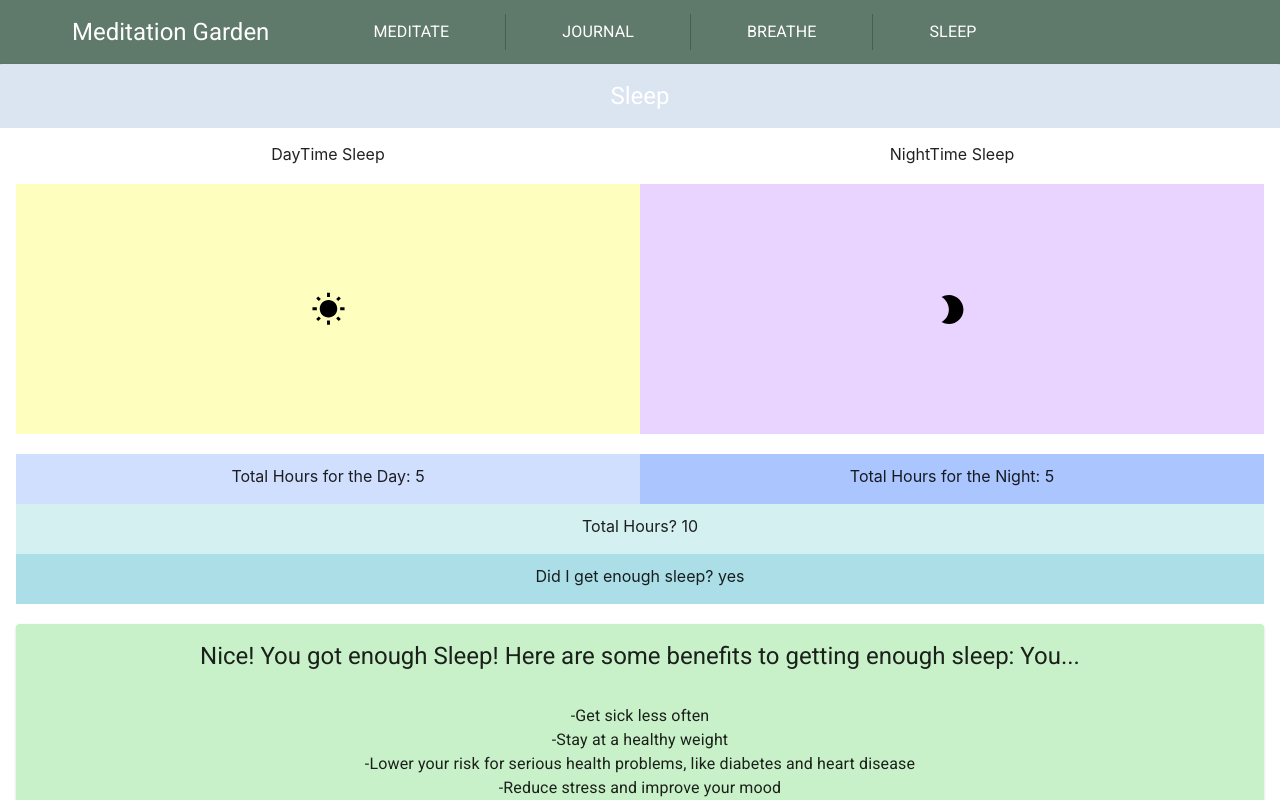
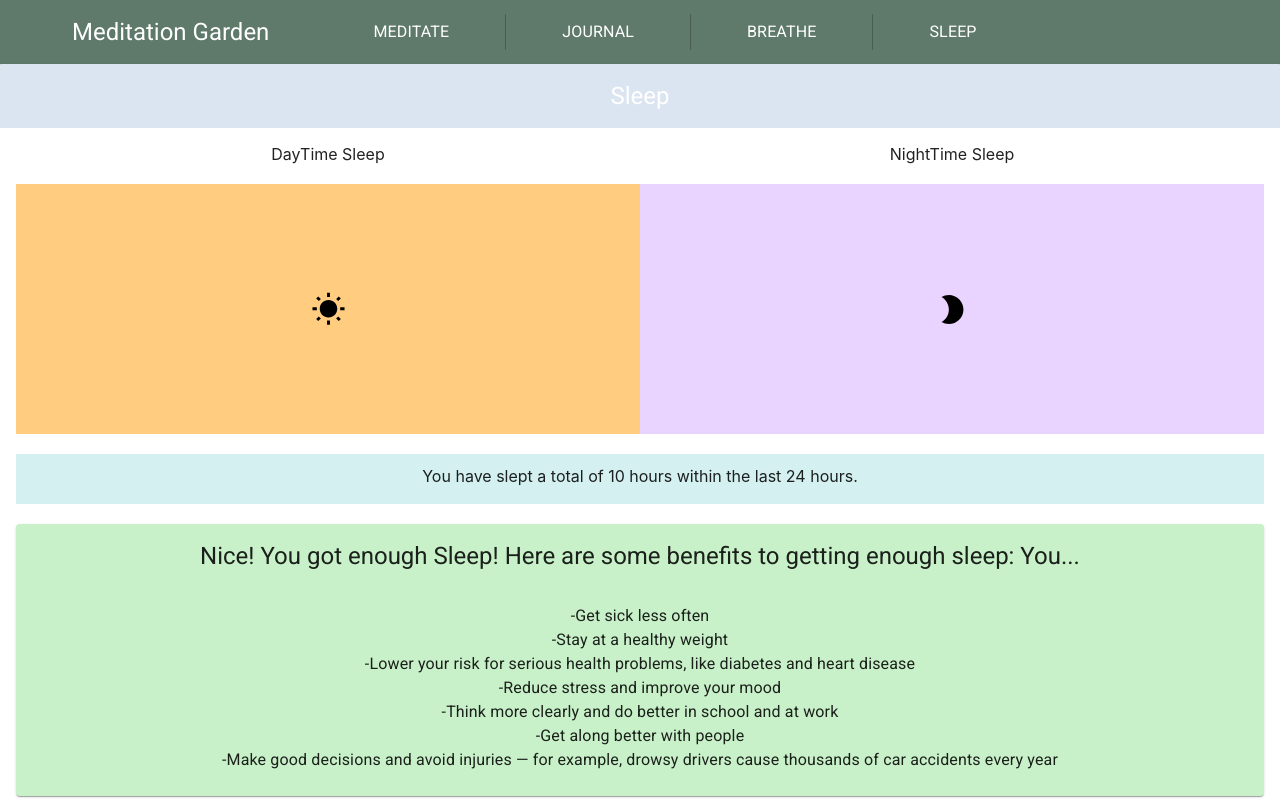
Before and after one commit to nhuang-x/Mindful-App, a React (Create React App) app: page /sleeptracker in a window 1280 px wide. Shown: the top 800 px of the page. Built offline with nearby package versions, Linux system fonts and the light colour scheme.

Commit message:
done with Sleep p much

```diff
--- a/src/components/Sleep.jsx
+++ b/src/components/Sleep.jsx
@@ -41,7 +41,8 @@ const styles = theme => ({
   },
   button1:{
     color: "FEFEBE",
-    backgroundColor: "#FEFEBE",
+    backgroundColor: "#ffcc80",
+    //backgroundColor: "#FEFEBE",
     borderRadius: 0,
     width: "100%",
     height:"100%",
@@ -161,7 +162,7 @@ class Sleep extends React.Component {
         }
         else{
             return <div>
-                <Card style={{background: "#FF9997"}}>
+                <Card style={{background: "#FFA9A9"}}>
                 <CardHeader
             title="You Did Not Get Enough Sleep. If you do not get more sleep, then you will face: "
             />
@@ -356,24 +357,21 @@ class Sleep extends React.Component {
                 </Grid>
                 <Grid container className={classes.spacer}>
                 </Grid>
+                {/*
                 <Grid container>
                     <Grid direction="row" xs style={{background: "#d1dfff", height: 50, paddingTop: "1%"}}>
-                        Total Hours for the Day: {this.calculateTimeDifference1()}
+                        You slept {this.calculateTimeDifference1()} hours during the Day
                     </Grid>
                     <Grid direction="row" xs style={{background: "#abc5fe", height: 50, paddingTop: "1%"}}>
-                        Total Hours for the Night: {this.calculateTimeDifference2()}
+                        You slept {this.calculateTimeDifference2()} hours during the Night
                     </Grid>
-                </Grid>
+                </Grid>*/}
                 <Grid container style={{background: "#D4F0F0", height: 50, paddingTop: "1%"}}>
                     <Grid direction="row" xs >
-                            Total Hours? {this.calculateTimeDifference()}
+                            You have slept a total of {this.calculateTimeDifference()} hours within the last 24 hours.
                         </Grid>
                 </Grid>
-                <Grid container style={{background: "#ABDEE6", height: 50, paddingTop: "1%" }}>
-                    <Grid direction="row" xs>
-                            Did I get enough sleep? {this.sleepquestion()}
-                        </Grid>
-                </Grid>
+
                 <Grid container className={classes.spacer}>
                 </Grid>
                 <Grid container xs >
```
